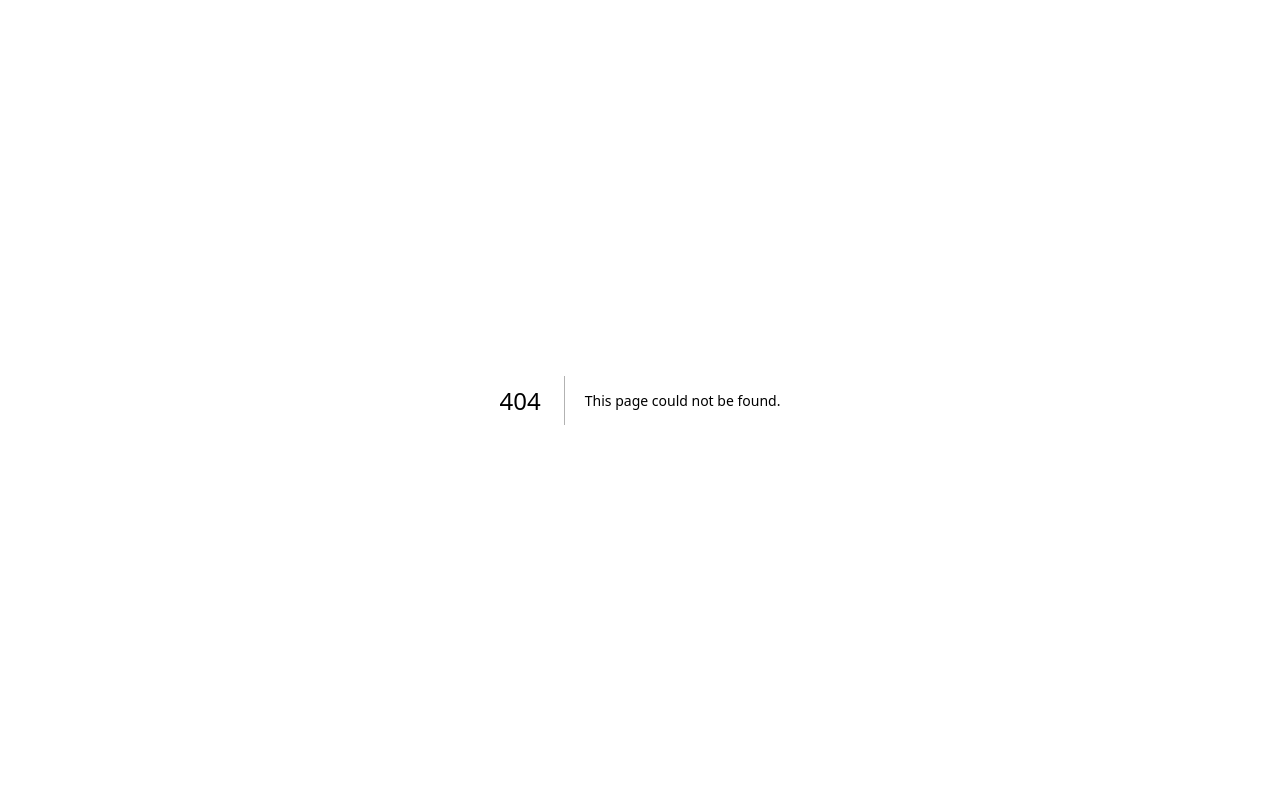
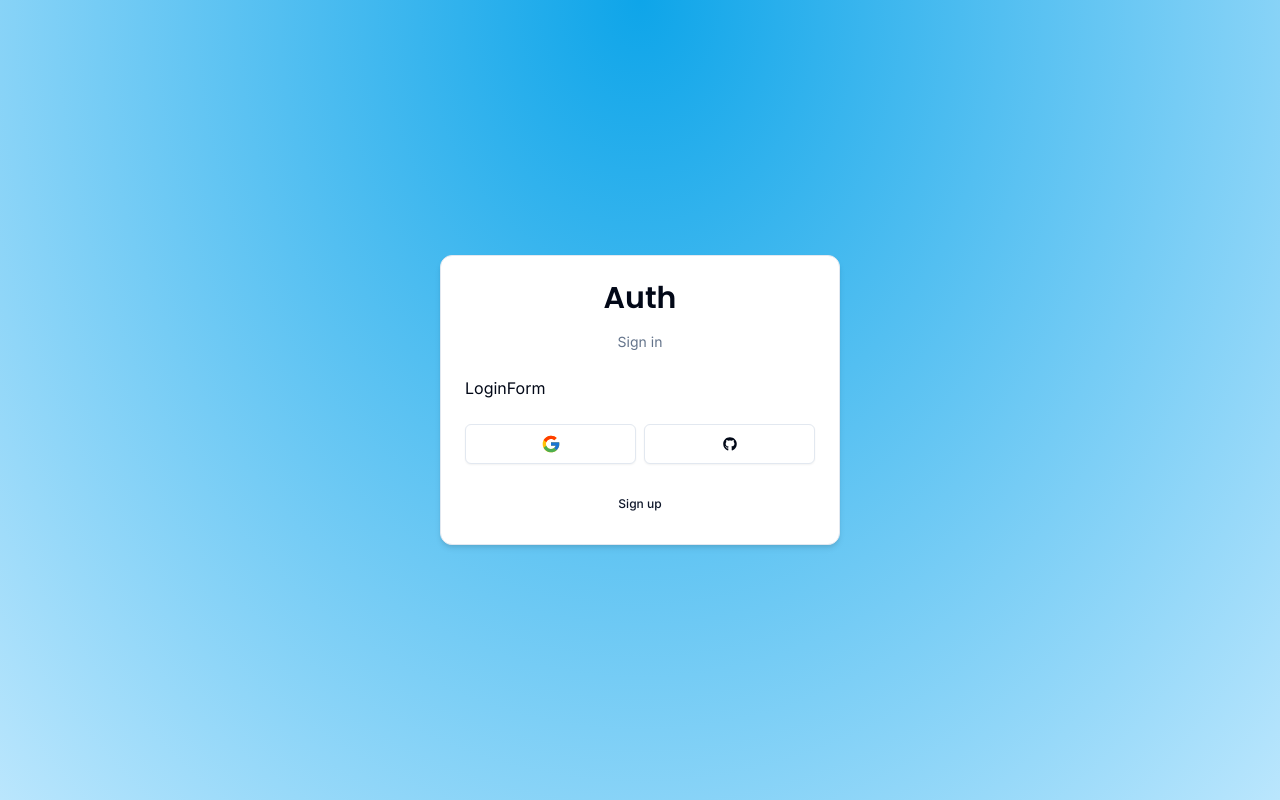
Before and after one commit to garold664/nextjs-next-auth, a Next.js app: page /auth/login in a window 1280 px wide. Before the commit this address had no page. Built offline with nearby package versions, Linux system fonts and the light colour scheme.

Commit message:
creates CarWrapper compnent

```diff
--- /dev/null
+++ b/app/auth/login/layout.tsx
@@ -0,0 +1,12 @@
+import React from 'react';
+
+interface AuthLayoutProps {
+  children: React.ReactNode;
+}
+export default function AuthLayout({ children }: AuthLayoutProps) {
+  return (
+    <div className="h-full flex items-center justify-center bg-[radial-gradient(ellipse_at_top,_var(--tw-gradient-stops))] from-sky-500 to-sky-200">
+      {children}
+    </div>
+  );
+}
--- /dev/null
+++ b/app/auth/login/page.tsx
@@ -0,0 +1,6 @@
+import LoginForm from '@/components/auth/LoginForm';
+import React from 'react';
+
+export default function LoginPage() {
+  return <LoginForm />;
+}
--- a/app/page.tsx
+++ b/app/page.tsx
@@ -1,4 +1,4 @@
-import LoginButton from '@/components/ui/auth/LoginButton';
+import LoginButton from '@/components/auth/LoginButton';
 import { Button } from '@/components/ui/button';
 import { cn } from '@/lib/utils';
 import { Poppins } from 'next/font/google';
@@ -11,7 +11,7 @@
 
 export default function Home() {
   return (
-    <main className="flex h-full flex-col items-center justify-center bg-[radial-gradient(ellipse_at_top,_var(--tw-gradient-stops))]  from-sky-500 to-sky-400 ">
+    <main className="flex h-full flex-col items-center justify-center bg-[radial-gradient(ellipse_at_top,_var(--tw-gradient-stops))]  from-sky-500 to-sky-200">
       <div className="space-y-6 text-center">
         <h1 className={cn('text-6xl font-semibold text-white drop-shadow-md')}>
           🔒Auth
--- /dev/null
+++ b/components/auth/BackButton.tsx
@@ -0,0 +1,17 @@
+'use client';
+
+import Link from 'next/link';
+import { Button } from '../ui/button';
+
+interface BackButtonProps {
+  label: string;
+  href: string;
+}
+
+export default function BackButton({ label, href }: BackButtonProps) {
+  return (
+    <Button variant={'link'} size={'sm'} asChild>
+      <Link href={href}>{label}</Link>
+    </Button>
+  );
+}
--- /dev/null
+++ b/components/auth/CardWrapper.tsx
@@ -0,0 +1,38 @@
+import React from 'react';
+import { Card, CardHeader, CardFooter, CardContent } from '../ui/card';
+import Header from './Header';
+import Social from './Social';
+import BackButton from './BackButton';
+
+interface CardWrapperProps {
+  children: React.ReactNode;
+  headerLabel: string;
+  backButtonLabel: string;
+  backButtonHref: string;
+  showSocial?: boolean;
+}
+
+export default function CardWrapper({
+  children,
+  headerLabel,
+  backButtonLabel,
+  backButtonHref,
+  showSocial = true,
+}: CardWrapperProps) {
+  return (
+    <Card className="w-[400px] shadow-md">
+      <CardHeader>
+        <Header label={headerLabel} />
+      </CardHeader>
+      <CardContent>{children}</CardContent>
+      {showSocial && (
+        <CardFooter>
+          <Social />
+        </CardFooter>
+      )}
+      <CardFooter className="justify-center">
+        <BackButton label={backButtonLabel} href={backButtonHref} />
+      </CardFooter>
+    </Card>
+  );
+}
--- /dev/null
+++ b/components/auth/Header.tsx
@@ -0,0 +1,21 @@
+import { cn } from '@/lib/utils';
+import { Poppins } from 'next/font/google';
+import React from 'react';
+
+const font = Poppins({
+  subsets: ['latin'],
+  weight: ['600'],
+});
+
+interface HeaderProps {
+  label: string;
+}
+
+export default function Header({ label }: HeaderProps) {
+  return (
+    <div className="w-full flex flex-col items-center justify-center gap-y-4">
+      <h1 className={cn('text-3xl font-semibold', font.className)}>Auth</h1>
+      <p className="text-muted-foreground text-sm">{label}</p>
+    </div>
+  );
+}
--- /dev/null
+++ b/components/auth/LoginForm.tsx
@@ -0,0 +1,14 @@
+import React from 'react';
+import CardWrapper from './CardWrapper';
+
+export default function LoginForm() {
+  return (
+    <CardWrapper
+      headerLabel={'Sign in'}
+      backButtonLabel={'Sign up'}
+      backButtonHref={'/'}
+    >
+      LoginForm
+    </CardWrapper>
+  );
+}
--- /dev/null
+++ b/components/auth/Social.tsx
@@ -0,0 +1,28 @@
+'use client';
+
+import { FaGithub } from 'react-icons/fa';
+import { FcGoogle } from 'react-icons/fc';
+import { Button } from '../ui/button';
+
+export default function Social() {
+  return (
+    <div className="flex items-center w-full gap-x-2">
+      <Button
+        onClick={() => {}}
+        size={'lg'}
+        className="w-full"
+        variant={'outline'}
+      >
+        <FcGoogle className="h-5 w-5" />
+      </Button>
+      <Button
+        onClick={() => {}}
+        size={'lg'}
+        className="w-full"
+        variant={'outline'}
+      >
+        <FaGithub />
+      </Button>
+    </div>
+  );
+}
--- /dev/null
+++ b/components/ui/card.tsx
@@ -0,0 +1,76 @@
+import * as React from "react"
+
+import { cn } from "@/lib/utils"
+
+const Card = React.forwardRef<
+  HTMLDivElement,
+  React.HTMLAttributes<HTMLDivElement>
+>(({ className, ...props }, ref) => (
+  <div
+    ref={ref}
+    className={cn(
+      "rounded-xl border bg-card text-card-foreground shadow",
+      className
+    )}
+    {...props}
+  />
+))
+Card.displayName = "Card"
+
+const CardHeader = React.forwardRef<
+  HTMLDivElement,
+  React.HTMLAttributes<HTMLDivElement>
+>(({ className, ...props }, ref) => (
+  <div
+    ref={ref}
+    className={cn("flex flex-col space-y-1.5 p-6", className)}
+    {...props}
+  />
+))
+CardHeader.displayName = "CardHeader"
+
+const CardTitle = React.forwardRef<
+  HTMLParagraphElement,
+  React.HTMLAttributes<HTMLHeadingElement>
+>(({ className, ...props }, ref) => (
+  <h3
+    ref={ref}
+    className={cn("font-semibold leading-none tracking-tight", className)}
+    {...props}
+  />
+))
+CardTitle.displayName = "CardTitle"
+
+const CardDescription = React.forwardRef<
+  HTMLParagraphElement,
+  React.HTMLAttributes<HTMLParagraphElement>
+>(({ className, ...props }, ref) => (
+  <p
+    ref={ref}
+    className={cn("text-sm text-muted-foreground", className)}
+    {...props}
+  />
+))
+CardDescription.displayName = "CardDescription"
+
+const CardContent = React.forwardRef<
+  HTMLDivElement,
+  React.HTMLAttributes<HTMLDivElement>
+>(({ className, ...props }, ref) => (
+  <div ref={ref} className={cn("p-6 pt-0", className)} {...props} />
+))
+CardContent.displayName = "CardContent"
+
+const CardFooter = React.forwardRef<
+  HTMLDivElement,
+  React.HTMLAttributes<HTMLDivElement>
+>(({ className, ...props }, ref) => (
+  <div
+    ref={ref}
+    className={cn("flex items-center p-6 pt-0", className)}
+    {...props}
+  />
+))
+CardFooter.displayName = "CardFooter"
+
+export { Card, CardHeader, CardFooter, CardTitle, CardDescription, CardContent }
--- a/package.json
+++ b/package.json
@@ -16,6 +16,7 @@
     "next": "14.2.4",
     "react": "^18",
     "react-dom": "^18",
+    "react-icons": "^5.2.1",
     "tailwind-merge": "^2.3.0",
     "tailwindcss-animate": "^1.0.7"
   },
```
Also changed, not shown: components/auth/LoginButton.tsx (renamed from components/ui/auth/LoginButton.tsx), 1 other file (tests, documents, lock files or other folders).
